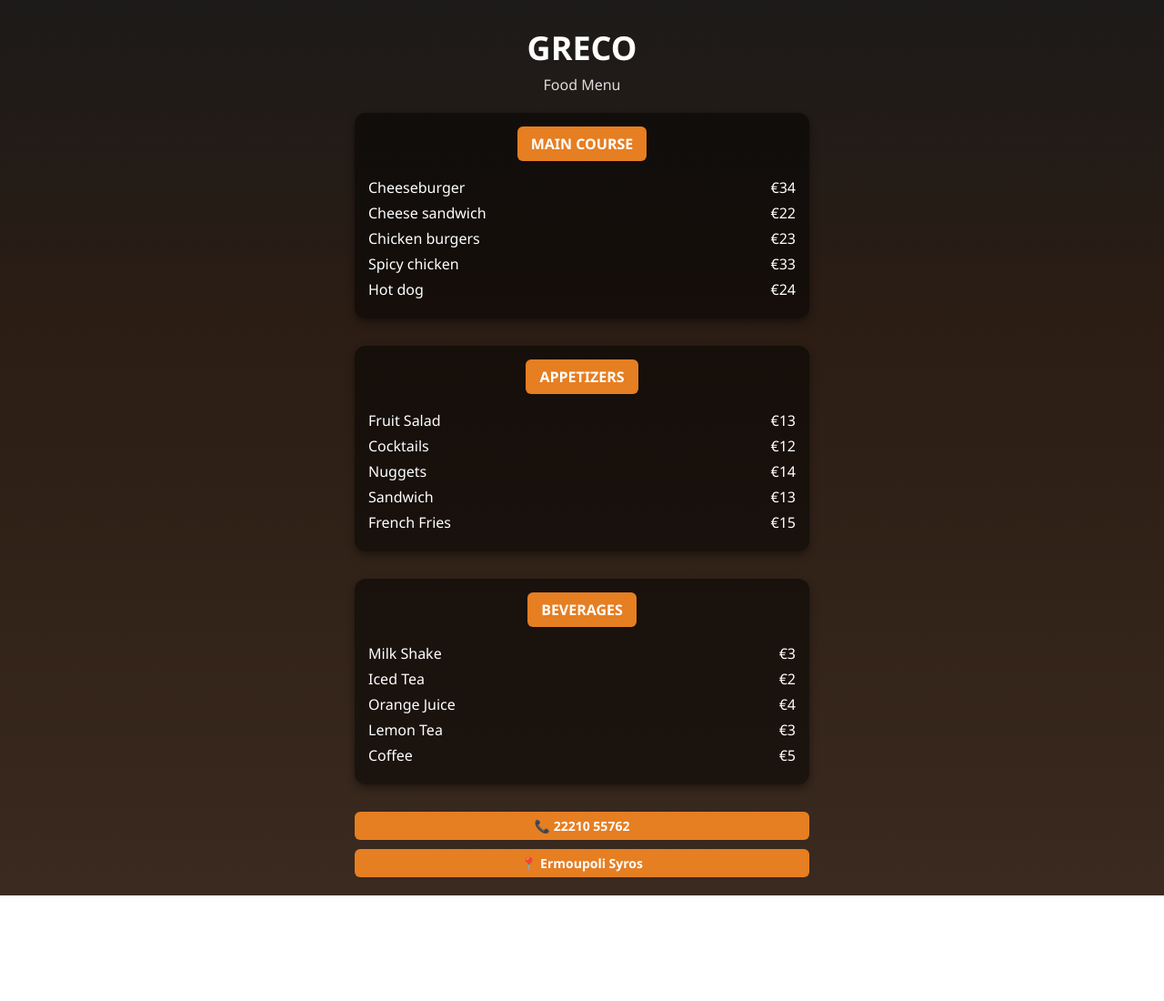
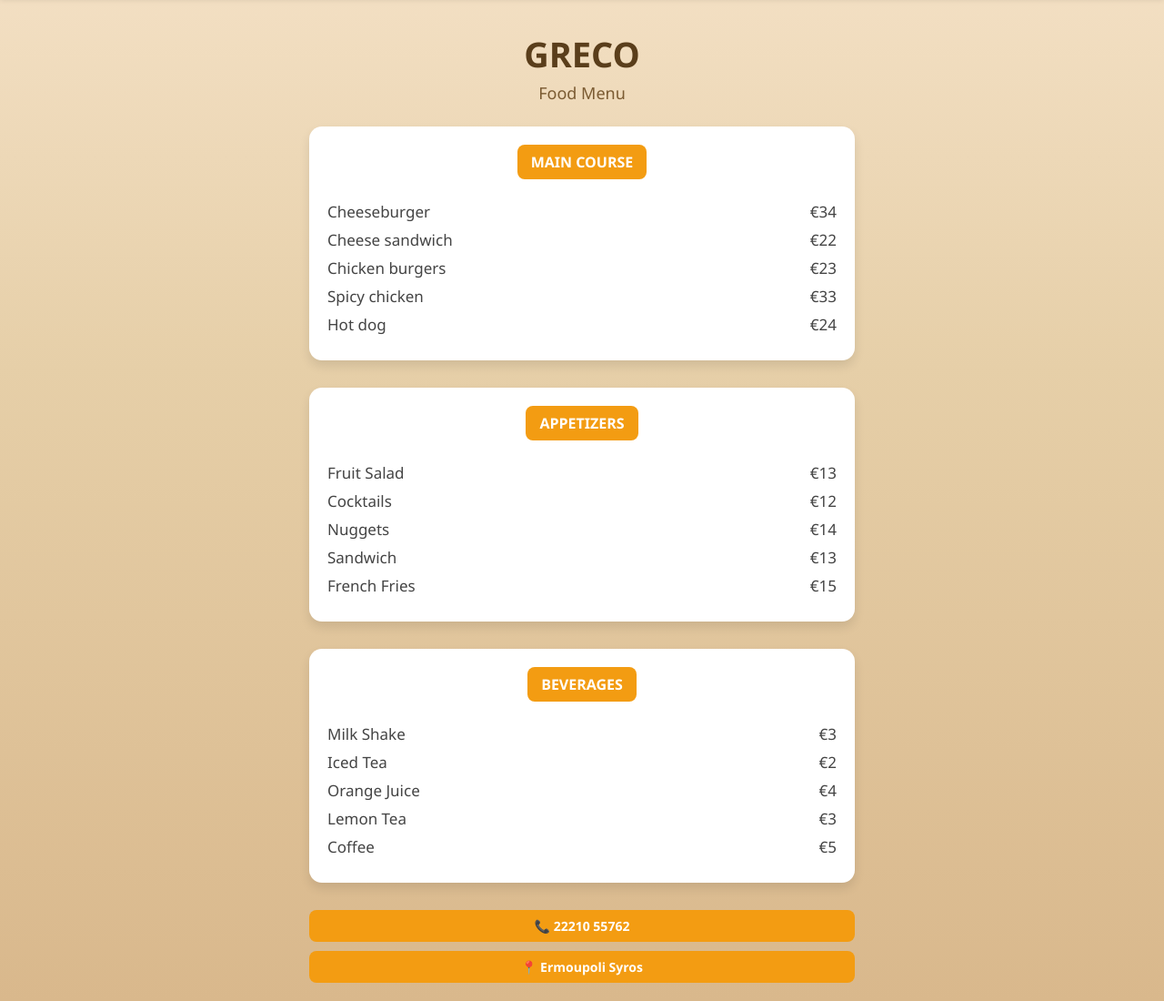
Before and after one commit to swanaras/greco-menu, a plain HTML site: page index.html in a window 1280 px wide. Shown: the part 60-1160 px from the top of the page at 91% size. Before the commit the page ends 1044 px from the top, so only its background shows below. Drawn offline with Linux system fonts and the light colour scheme.

Commit message:
Update index.html

```diff
--- a/index.html
+++ b/index.html
@@ -9,89 +9,92 @@
       margin: 0;
       padding: 0;
       font-family: 'Segoe UI', Arial, sans-serif;
-      background: linear-gradient(180deg, #1a1a1a 0%, #2b1d14 40%, #3a2a1f 100%);
-      color: #fff;
-      scroll-behavior: smooth; /* Ομαλό scroll */
+      background: linear-gradient(180deg, #f4e1c6 0%, #e6cfa8 40%, #d9b88c 100%);
+      color: #333;
+      scroll-behavior: smooth;
     }
 
     /* ---------- Navigation Bar ---------- */
     .navbar {
       position: sticky;
       top: 0;
-      background: rgba(0,0,0,0.85);
+      background: rgba(255, 255, 255, 0.95);
       display: flex;
       justify-content: center;
       gap: 20px;
       padding: 10px 0;
       z-index: 1000;
-      backdrop-filter: blur(6px);
+      box-shadow: 0 2px 6px rgba(0,0,0,0.1);
     }
 
     .navbar a {
       text-decoration: none;
-      color: #fff;
+      color: #333;
       font-weight: bold;
       padding: 8px 14px;
       border-radius: 8px;
-      background: #e67e22;
+      background: #f39c12;
+      color: #fff;
       transition: background 0.3s;
     }
 
     .navbar a:hover {
-      background: #cf6d1a;
+      background: #e67e22;
     }
 
     /* ---------- Main Container ---------- */
     .menu-container {
-      max-width: 500px;
+      max-width: 600px;
       margin: 0 auto;
       padding: 20px;
       text-align: center;
     }
 
     h1 {
-      font-size: 36px;
-      margin: 10px 0 0;
+      font-size: 38px;
+      margin: 15px 0 5px;
+      color: #5a3e1b;
     }
 
     h2 {
-      font-size: 16px;
-      margin: 5px 0 20px;
+      font-size: 18px;
+      margin: 0 0 25px;
       font-weight: normal;
-      color: #ddd;
+      color: #7b5b32;
     }
 
     /* ---------- Menu Sections ---------- */
     .menu-section {
-      background: rgba(0,0,0,0.5);
-      border-radius: 12px;
-      padding: 15px;
+      background: #fff;
+      border-radius: 14px;
+      padding: 20px;
       margin-bottom: 30px;
-      box-shadow: 0 4px 8px rgba(0,0,0,0.4);
+      box-shadow: 0 6px 12px rgba(0,0,0,0.1);
     }
 
     .section-title {
-      background: #e67e22;
+      background: #f39c12;
       color: #fff;
       font-weight: bold;
       padding: 8px 15px;
-      border-radius: 6px;
+      border-radius: 8px;
       display: inline-block;
-      margin-bottom: 12px;
+      margin-bottom: 16px;
     }
 
     .menu-item {
       display: flex;
       justify-content: space-between;
-      margin: 6px 0;
-      font-size: 16px;
+      margin: 8px 0;
+      font-size: 17px;
+      color: #444;
     }
 
     /* ---------- Footer ---------- */
     .footer {
-      margin-top: 20px;
+      margin-top: 25px;
       font-size: 14px;
-      color: #ccc;
+      color: #7b5b32;
     }
 
     .contact {
@@ -102,9 +105,9 @@
     }
 
     .contact span {
-      background: #e67e22;
-      padding: 6px 12px;
-      border-radius: 6px;
+      background: #f39c12;
+      padding: 8px 14px;
+      border-radius: 8px;
       color: #fff;
       font-weight: bold;
     }
```
